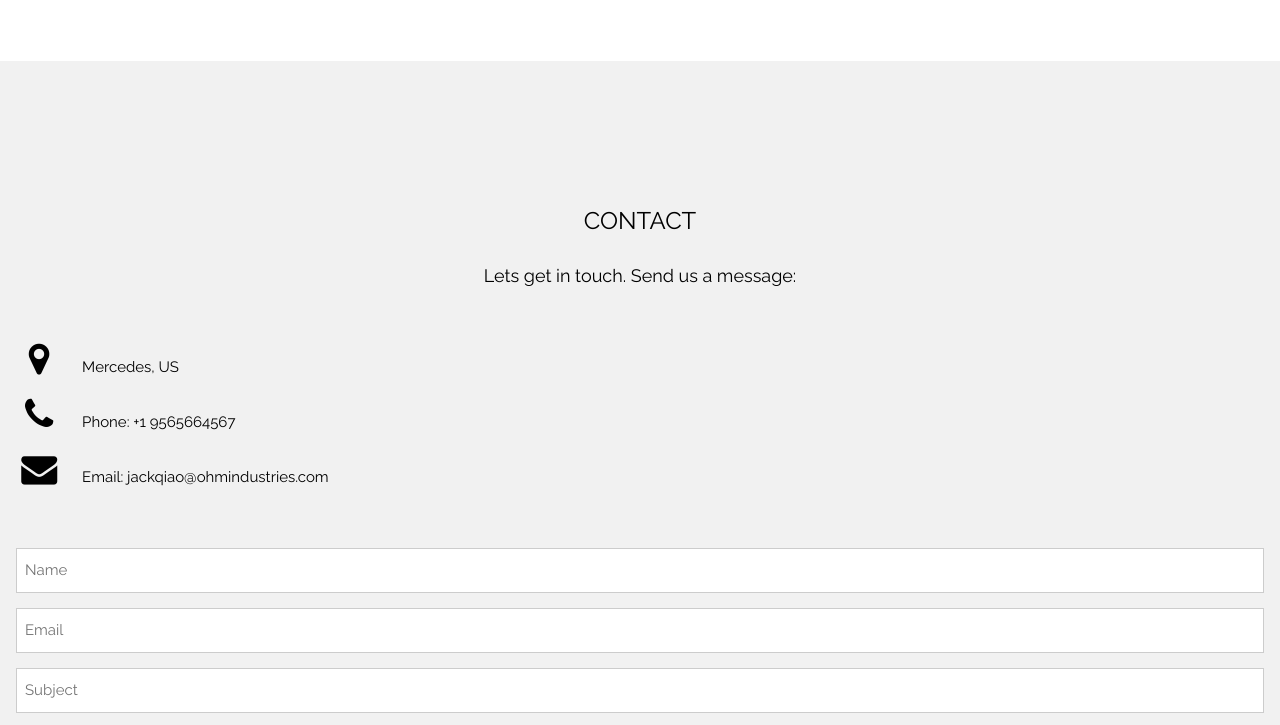
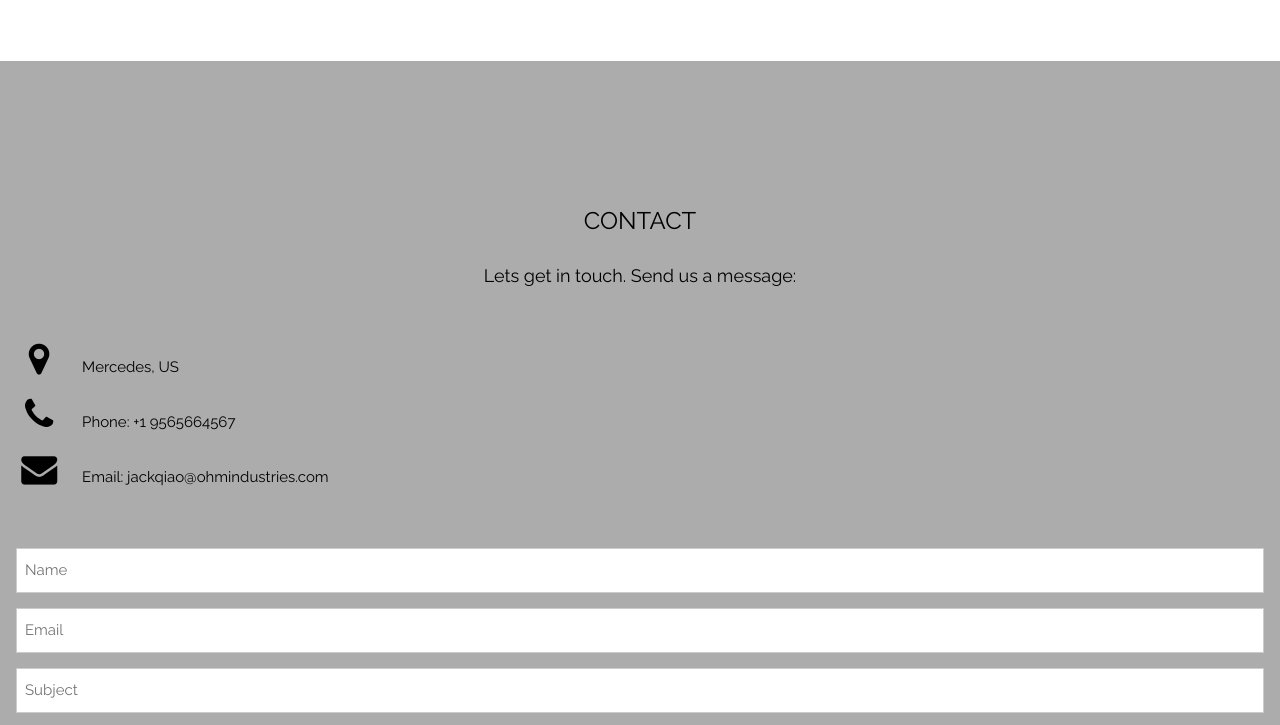
Before and after one commit to qiaomein/qiaomein.github.io, a plain HTML site: page index.html in a window 1280 px wide. Shown: the part 4225-4950 px from the top of the page. Drawn offline with nearby package versions, Linux system fonts and the light colour scheme.

Commit message:
Add files via upload

```diff
--- a/index.html
+++ b/index.html
@@ -223,7 +223,7 @@ anything definitely makes it one of our personal favorites.</p>
 
 
 <!-- Contact Section -->
-<div class="w3-container w3-light-grey" style="padding:128px 16px" id="contact">
+<div class="w3-container" style="padding:128px 16px; background-color:#ACACAC" id="contact">
   <h3 class="w3-center">CONTACT</h3>
   <p class="w3-center w3-large">Lets get in touch. Send us a message:</p>
   <div style="margin-top:48px">
```
Also changed, not shown: engineering.html (+1 -1 lines), tsa.html (+1 -1 lines).
